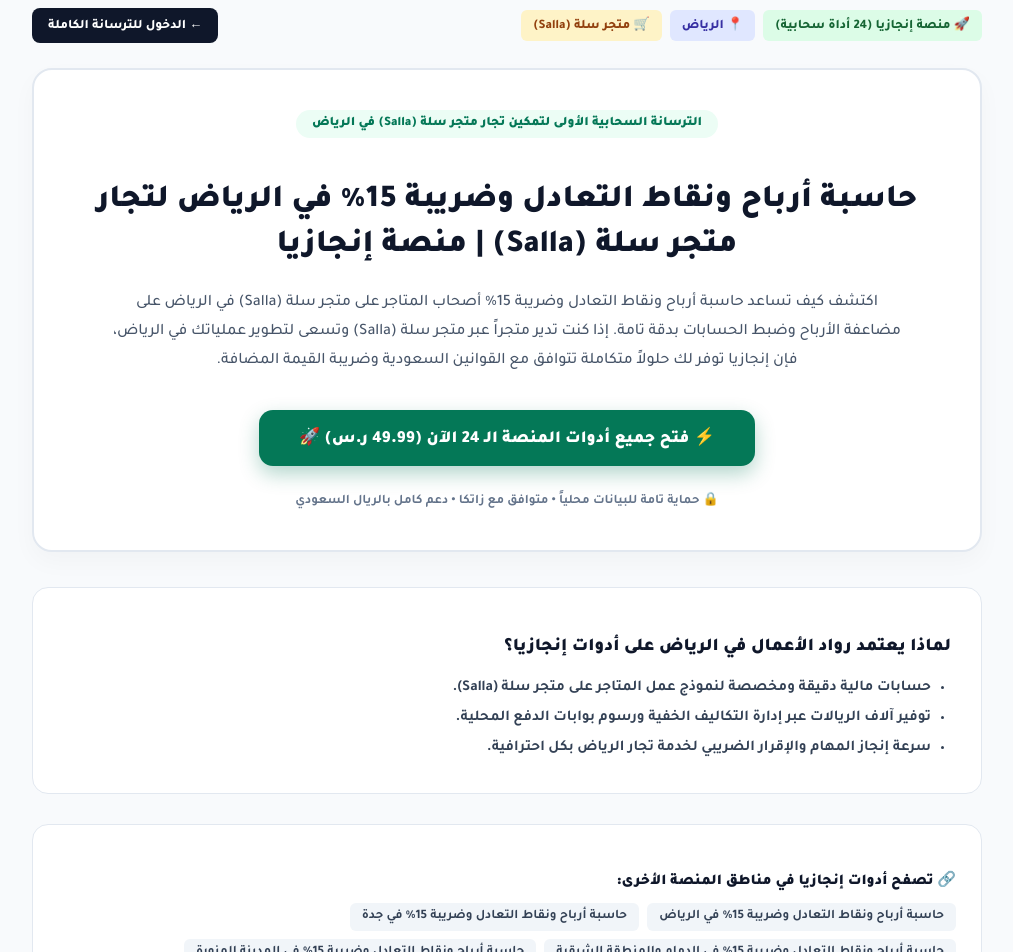
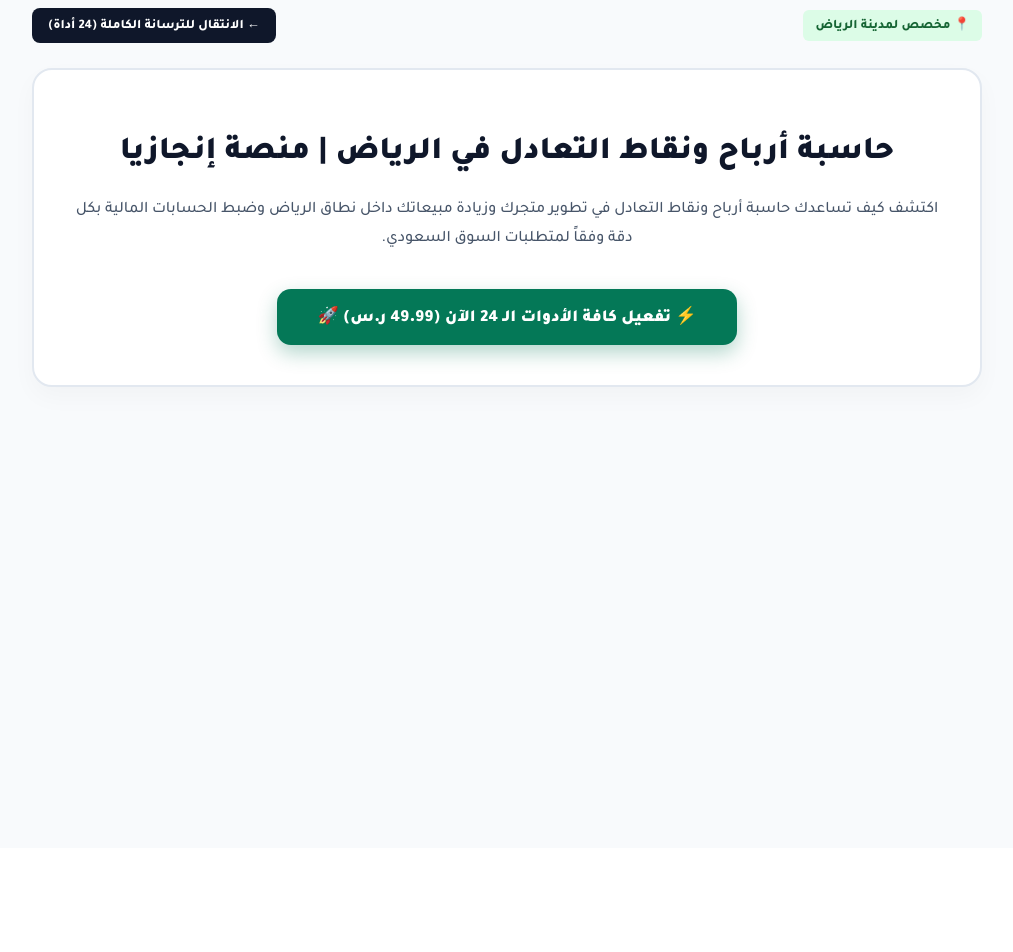
Before and after one commit to engaziasa-lang/engazia-app, a Next.js app: page /landing/1 in a window 1280 px wide. Shown: the part 40-992 px from the top of the page, without its empty margins (133-1146 px from the left). After the commit the page ends 896 px from the top, so only its background shows below. Built offline with nearby package versions, Linux system fonts and the light colour scheme.

Commit message:
Update page.tsx

```diff
--- a/app/landing/[slug]/page.tsx
+++ b/app/landing/[slug]/page.tsx
@@ -1,45 +1,59 @@
 import React from 'react';
 import Link from 'next/link';
 
-// 1. تعريف القوائم الضخمة التي تولد عشرات الآلاف من التداخلات الفريدة
-const platformTools = [
-  { id: 'profit-calculator', name: 'حاسبة أرباح ونقاط التعادل وضريبة 15%', category: 'الإدارة المالية' },
-  { id: 'whatsapp-crm', name: 'إدارة عملاء واتساب والسلال المتروكة', category: 'زيادة المبيعات' },
-  { id: 'vat-system', name: 'مجهز بيانات الإقرار الضريبي لزاتكا', category: 'الزكاة والضريبة' },
-  { id: 'fees-analyzer', name: 'حاسبة رسوم بوابات الدفع (تابي، تمارا، مدى)', category: 'التكاليف الخفية' },
-  { id: 'competitor-jasmal', name: 'جاسمال لاستخراج بيانات المنافسين وإكسل', category: 'ذكاء الأعمال' }
-];
+const toolsMap: Record<string, string> = {
+  profit: 'حاسبة أرباح ونقاط التعادل',
+  fees: 'حاسبة رسوم بوابات الدفع',
+  invoices: 'مولد الفواتير الإلكترونية (زاتكا)',
+  roas: 'محلل عائد الإعلانات',
+  whatsapp: 'إدارة عملاء واتساب (Pro Max)',
+  returns: 'محلل خسائر المرتجعات',
+  'vat-report': 'مجهز بيانات الإقرار الضريبي',
+  platforms: 'حاسبة رسوم المنصات',
+  influencer: 'حاسبة جدوى إعلانات المشاهير',
+  'cod-risk': 'محلل تكاليف الدفع عند الاستلام',
+  shipping: 'مدير تتبع الشحنات المحلية',
+  inventory: 'مخطط المخزون للمواسم',
+  expenses: 'مدير النفقات التشغيلية',
+  legal: 'مولد السياسات والقوانين',
+  jasmal: 'جاسمال لاستخراج بيانات المنافسين',
+  reviews: 'نظام طلب التقييمات الآلي',
+  dropshipping: 'حاسبة أرباح الدروبشيبينغ',
+  copy: 'مولد نصوص الإكسبلور',
+  support: 'قوالب خدمة العملاء',
+  promos: 'حاسبة جدوى العروض',
+  ltv: 'حاسبة القيمة الدائمة للعميل',
+  'ab-test': 'حاسبة اختبارات الإعلانات',
+  links: 'صانع روابط واتساب',
+  tips: 'أسرار نمو المتاجر'
+};
 
-const citiesList = [
-  { id: 'riyadh', name: 'الرياض' },
-  { id: 'jeddah', name: 'جدة' },
-  { id: 'dammam', name: 'الدمام والمنطقة الشرقية' },
-  { id: 'madinah', name: 'المدينة المنورة' },
-  { id: 'makkah', name: 'مكة المكرمة' },
-  { id: 'hafar-albatin', name: 'حفر الباطن' },
-  { id: 'qassim', name: 'بريدة والقصيم' },
-  { id: 'abha', name: 'أبها وعسير' },
-  { id: 'tabuk', name: 'تبوك' },
-  { id: 'khobar', name: 'الخبر' },
-  { id: 'taif', name: 'الطائف' },
-  { id: 'khamis-mushait', name: 'خميس مشيط' }
-];
+const citiesMap: Record<string, string> = {
+  riyadh: 'الرياض', jeddah: 'جدة', makkah: 'مكة المكرمة', madinah: 'المدينة المنورة',
+  dammam: 'الدمام', khobar: 'الخبر', dhahran: 'الظهران', 'al-ahsa': 'الأحساء',
+  jubail: 'الجبيل', qatif: 'القطيف', buraydah: 'بريدة', unaizah: 'عنيزة',
+  'al-rass': 'الرس', abha: 'أبها', 'khamis-mushait': 'خميس مشيط', tabuk: 'تبوك',
+  hail: 'حائل', najran: 'نجران', jazan: 'جازان', 'al-baha': 'الباحة',
+  arar: 'عرعر', sakaka: 'سكاكا', 'hafar-albatin': 'حفر الباطن', taif: 'الطائف',
+  yanbu: 'ينبع', 'al-ula': 'العلا', khafji: 'الخفجي', bisha: 'بيشة',
+  qurayyat: 'القريات', 'ras-tanura': 'رأس تنورة', 'al-majmaah': 'المجمعة',
+  'wadi-al-dawasir': 'وادي الدواسر', 'al-kharj': 'الخرج', diriyah: 'الدرعية',
+  shaqra: 'شقراء', zulfi: 'الزلفي', 'abu-arish': 'أبو عريش', samtah: 'صامطة',
+  baish: 'بيش', 'ahad-rufaidah': 'أحد رفيدة', baljurashi: 'بلجرشي',
+  sabya: 'صبيا', tanomah: 'تنومة', namas: 'النماص', 'al-wajh': 'الوجه',
+  duba: 'ضباء', umluj: 'املج', haql: 'حقل'
+};
 
-const ecommercePlatforms = [
-  { id: 'salla', name: 'متجر سلة (Salla)' },
-  { id: 'zid', name: 'متجر زد (Zid)' }
-];
-
-// 2. دالة generateStaticParams لتوليد مسارات عشرات الآلاف من الصفحات لـ Next.js
 export async function generateStaticParams() {
   const paths: { slug: string }[] = [];
+  const tools = Object.keys(toolsMap);
+  const cities = Object.keys(citiesMap);
+  const categories = ['salla', 'zid', 'perfumes', 'dates', 'fashion', 'gifts'];
 
-  platformTools.forEach((tool) => {
-    citiesList.forEach((city) => {
-      ecommercePlatforms.forEach((ecom) => {
-        paths.push({
-          slug: `${tool.id}-${city.id}-${ecom.id}`,
-        });
+  tools.forEach((t) => {
+    cities.forEach((c) => {
+      categories.forEach((cat) => {
+        paths.push({ slug: `${t}-${c}-${cat}` });
       });
     });
   });
@@ -51,92 +65,41 @@ interface PageProps {
   params: Promise<{ slug: string }>;
 }
 
-export default async function EnjazyaHubProgrammaticLanding({ params }: PageProps) {
+export default async function ProgrammaticLanding({ params }: PageProps) {
   const resolvedParams = await params;
   const slug = resolvedParams?.slug || '';
 
-  // استخراج المتغيرات ديناميكياً من الـ Slug
-  const currentTool = platformTools.find((t) => slug.includes(t.id)) || platformTools[0];
-  const currentCity = citiesList.find((c) => slug.includes(c.id)) || citiesList[0];
-  const currentEcom = ecommercePlatforms.find((e) => slug.includes(e.id)) || ecommercePlatforms[0];
+  const matchedToolKey = Object.keys(toolsMap).find((t) => slug.startsWith(t)) || 'profit';
+  const matchedCityKey = Object.keys(citiesMap).find((c) => slug.includes(c)) || 'riyadh';
 
-  const pageTitle = `${currentTool.name} في ${currentCity.name} لتجار ${currentEcom.name} | منصة إنجازيا`;
-  const pageDescription = `اكتشف كيف تساعد ${currentTool.name} أصحاب المتاجر على ${currentEcom.name} في ${currentCity.name} على مضاعفة الأرباح وضبط الحسابات بدقة تامة.`;
+  const toolName = toolsMap[matchedToolKey];
+  const cityName = citiesMap[matchedCityKey];
 
   return (
     <div style={{ direction: 'rtl', fontFamily: 'Tajawal, sans-serif', backgroundColor: '#f8fafc', minHeight: '100vh', padding: '40px 20px' }}>
       <link href="https://fonts.googleapis.com/css2?family=Tajawal:wght@400;500;700;800;900&display=swap" rel="stylesheet" />
 
       <div style={{ maxWidth: '950px', margin: '0 auto' }}>
-
-        {/* شريط التنظيم العلوي */}
         <div style={{ display: 'flex', justifyContent: 'space-between', alignItems: 'center', marginBottom: '25px', flexWrap: 'wrap', gap: '10px' }}>
-          <div style={{ display: 'flex', gap: '8px', flexWrap: 'wrap' }}>
-            <span style={{ background: '#dcfce7', color: '#166534', padding: '6px 12px', borderRadius: '6px', fontWeight: 800, fontSize: '13px' }}>
-              🚀 منصة إنجازيا (24 أداة سحابية)
-            </span>
-            <span style={{ background: '#e0e7ff', color: '#3730a3', padding: '6px 12px', borderRadius: '6px', fontWeight: 800, fontSize: '13px' }}>
-              📍 {currentCity.name}
-            </span>
-            <span style={{ background: '#fef3c7', color: '#92400e', padding: '6px 12px', borderRadius: '6px', fontWeight: 800, fontSize: '13px' }}>
-              🛒 {currentEcom.name}
-            </span>
-          </div>
+          <span style={{ background: '#dcfce7', color: '#166534', padding: '6px 12px', borderRadius: '6px', fontWeight: 800, fontSize: '13px' }}>
+            📍 مخصص لمدينة {cityName}
+          </span>
           <Link href="/hub/sa" style={{ background: '#0f172a', color: '#fff', padding: '8px 16px', borderRadius: '8px', textDecoration: 'none', fontWeight: 800, fontSize: '13px' }}>
-            ← الدخول للترسانة الكاملة
+            ← الانتقال للترسانة الكاملة (24 أداة)
           </Link>
         </div>
 
-        {/* صندوق الهبوط الرئيسي للمنصة */}
         <div style={{ background: '#ffffff', borderRadius: '20px', border: '2px solid #e2e8f0', padding: '40px', boxShadow: '0 10px 25px rgba(0,0,0,0.03)', marginBottom: '35px', textAlign: 'center' }}>
-
-          <div style={{ display: 'inline-block', background: '#ecfdf5', color: '#047857', padding: '6px 16px', borderRadius: '20px', fontSize: '13px', fontWeight: 900, marginBottom: '20px' }}>
-            الترسانة السحابية الأولى لتمكين تجار {currentEcom.name} في {currentCity.name}
-          </div>
-
           <h1 style={{ fontSize: '32px', fontWeight: 900, color: '#0f172a', marginBottom: '20px', lineHeight: '1.4' }}>
-            {pageTitle}
+            {toolName} في {cityName} | منصة إنجازيا
           </h1>
-
-          <p style={{ color: '#475569', fontSize: '16px', lineHeight: '1.8', marginBottom: '35px', fontWeight: 500, maxWidth: '800px', margin: '0 auto 35px' }}>
-            {pageDescription} إذا كنت تدير متجراً عبر {currentEcom.name} وتسعى لتطوير عملياتك في {currentCity.name}، فإن إنجازيا توفر لك حلولاً متكاملة تتوافق مع القوانين السعودية وضريبة القيمة المضافة.
+          <p style={{ color: '#475569', fontSize: '16px', lineHeight: '1.8', marginBottom: '35px', fontWeight: 500 }}>
+            اكتشف كيف تساعدك {toolName} في تطوير متجرك وزيادة مبيعاتك داخل نطاق {cityName} وضبط الحسابات المالية بكل دقة وفقاً لمتطلبات السوق السعودي.
           </p>
-
-          <div style={{ marginBottom: '25px' }}>
-            <Link href="/hub/sa" style={{ display: 'inline-block', background: '#047857', color: '#fff', padding: '16px 40px', borderRadius: '14px', fontSize: '17px', fontWeight: 900, textDecoration: 'none', boxShadow: '0 8px 20px rgba(4,120,87,0.3)' }}>
-              ⚡ فتح جميع أدوات المنصة الـ 24 الآن (49.99 ر.س) 🚀
-            </Link>
-          </div>
-
-          <div style={{ color: '#64748b', fontSize: '13px', fontWeight: 700 }}>
-            🔒 حماية تامة للبيانات محلياً • متوافق مع زاتكا • دعم كامل بالريال السعودي
-          </div>
+          <Link href="/hub/sa" style={{ display: 'inline-block', background: '#047857', color: '#fff', padding: '16px 40px', borderRadius: '14px', fontSize: '17px', fontWeight: 900, textDecoration: 'none', boxShadow: '0 8px 20px rgba(4,120,87,0.3)' }}>
+            ⚡ تفعيل كافة الأدوات الـ 24 الآن (49.99 ر.س) 🚀
+          </Link>
         </div>
-
-        {/* فوائد ومميزات أدوات إنجازيا */}
-        <div style={{ background: '#ffffff', borderRadius: '16px', padding: '30px', border: '1px solid #e2e8f0', marginBottom: '30px' }}>
-          <h3 style={{ fontSize: '18px', fontWeight: 900, color: '#0f172a', marginBottom: '15px' }}>
-            لماذا يعتمد رواد الأعمال في {currentCity.name} على أدوات إنجازيا؟
-          </h3>
-          <ul style={{ margin: 0, paddingRight: '20px', color: '#334155', fontSize: '15px', fontWeight: 700, lineHeight: '2' }}>
-            <li>حسابات مالية دقيقة ومخصصة لنموذج عمل المتاجر على {currentEcom.name}.</li>
-            <li>توفير آلاف الريالات عبر إدارة التكاليف الخفية ورسوم بوابات الدفع المحلية.</li>
-            <li>سرعة إنجاز المهام والإقرار الضريبي لخدمة تجار {currentCity.name} بكل احترافية.</li>
-          </ul>
-        </div>
-
-        {/* شبكة الربط الداخلي الذكي لأرشفة آلاف الصفحات */}
-        <div style={{ background: '#ffffff', borderRadius: '16px', padding: '25px', border: '1px solid #e2e8f0' }}>
-          <h4 style={{ fontSize: '15px', fontWeight: 900, color: '#0f172a', marginBottom: '12px' }}>🔗 تصفح أدوات إنجازيا في مناطق المنصة الأخرى:</h4>
-          <div style={{ display: 'flex', gap: '8px', flexWrap: 'wrap' }}>
-            {citiesList.slice(0, 6).map((c) => (
-              <Link key={c.id} href={`/landing/${currentTool.id}-${c.id}-${currentEcom.id}`} style={{ background: '#f1f5f9', color: '#334155', padding: '6px 12px', borderRadius: '6px', fontSize: '13px', fontWeight: 700, textDecoration: 'none' }}>
-                {currentTool.name} في {c.name}
-              </Link>
-            ))}
-          </div>
-        </div>
-
       </div>
     </div>
   );
```
